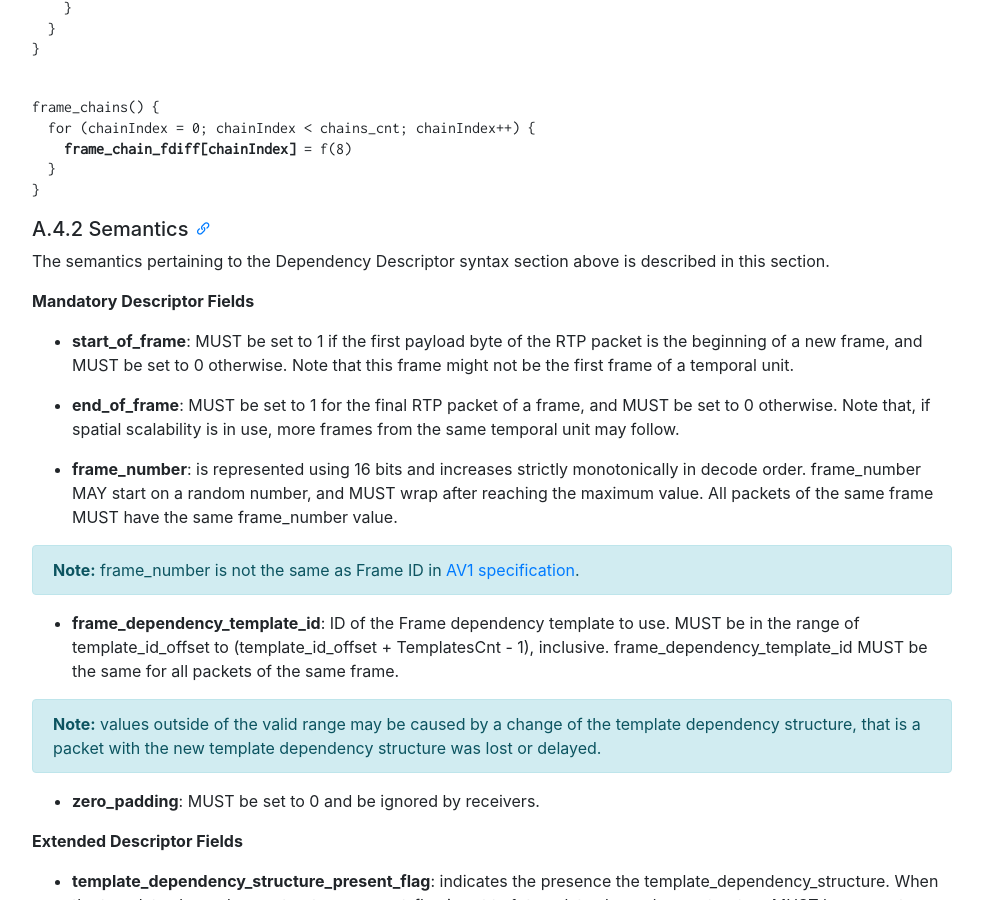
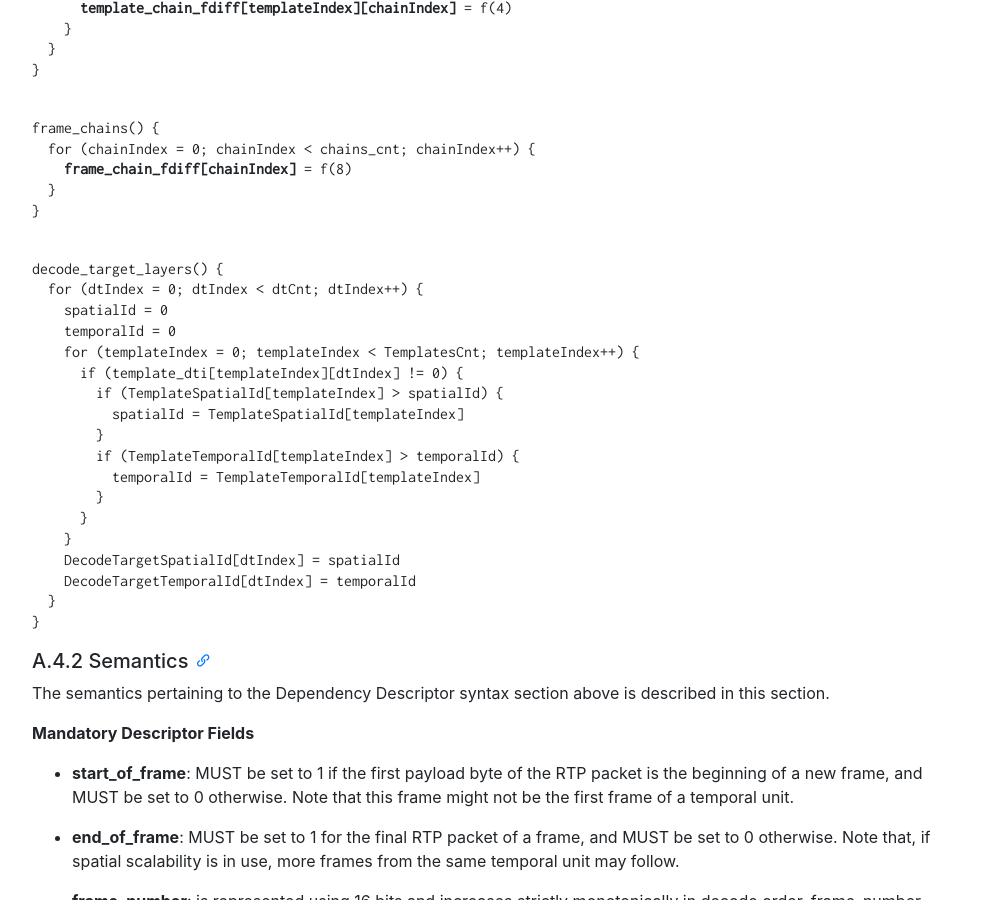
Before and after one commit to AOMediaCodec/av1-rtp-spec, a Jekyll site: the page built from index.md, in a window 1280 px wide and 900 px high, scrolled down 27108 px. Shown: the whole window, without its empty margins (53-1036 px from the left). Built offline with Jekyll 4.4.1, drawn with Linux system fonts in a browser that asks for light colours; nearby versions of some CDN libraries; some of the changed text lies outside the part shown.

Commit message:
Added DT to sid/tid mapping function. (#178)
Added DT to sid/tid mapping function.

```diff
--- a/av1-rtp-spec.md
+++ b/av1-rtp-spec.md
@@ -879,6 +879,7 @@
   template_dtis()
   template_fdiffs()
   template_chains()
+  decode_target_layers()
   <b>resolutions_present_flag</b> = f(1)
   if (resolutions_present_flag) {
     render_resolutions()
@@ -1030,6 +1031,28 @@
 }
 </code></pre>
 
+
+<pre><code>
+decode_target_layers() {
+  for (dtIndex = 0; dtIndex < dtCnt; dtIndex++) {
+    spatialId = 0
+    temporalId = 0
+    for (templateIndex = 0; templateIndex < TemplatesCnt; templateIndex++) {
+      if (template_dti[templateIndex][dtIndex] != 0) {
+        if (TemplateSpatialId[templateIndex] > spatialId) {
+          spatialId = TemplateSpatialId[templateIndex]
+        }
+        if (TemplateTemporalId[templateIndex] > temporalId) {
+          temporalId = TemplateTemporalId[templateIndex]
+        }
+      }
+    }
+    DecodeTargetSpatialId[dtIndex] = spatialId
+    DecodeTargetTemporalId[dtIndex] = temporalId
+  }
+}
+</code></pre>
+
 ##### A.4.2 Semantics
 
 The semantics pertaining to the Dependency Descriptor syntax section above is described in this section.
```
